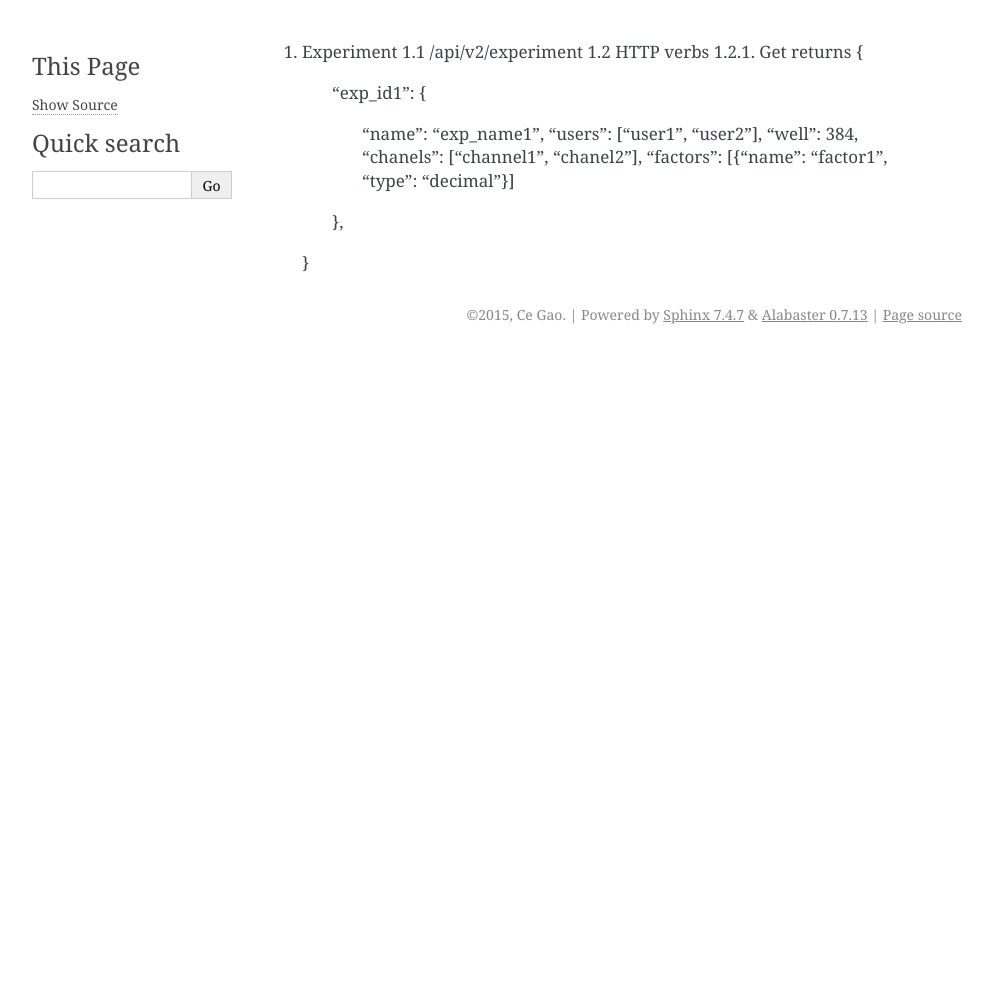
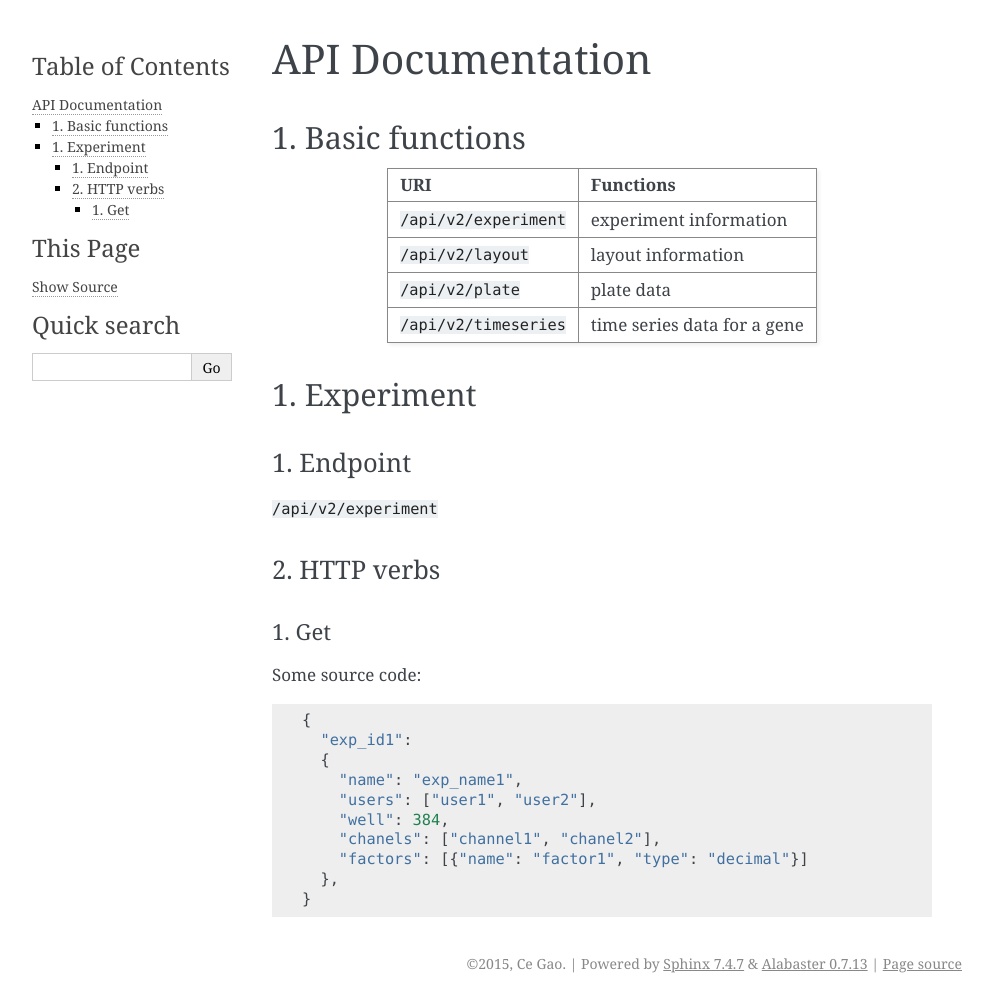
Before and after one commit to gaoce/TimeVis, a Sphinx documentation site: the page built from docs/api.rst, in a window 1280 px wide. Shown: the whole page, without its empty margins (148-1141 px from the left). Built offline with Sphinx 7.4.7, drawn with Linux system fonts in a browser that asks for light colours; before the commit the page ends 900 px from its top, so only the background shows below that.

Commit message:
Update documentation

```diff
--- a/docs/api.rst
+++ b/docs/api.rst
@@ -1,15 +1,45 @@
+*****************
+API Documentation
+*****************
+
+1. Basic functions
+==================
+
++------------------------+------------------------------+
+| URI                    | Functions                    |
++========================+==============================+
+| ``/api/v2/experiment`` | experiment information       |
++------------------------+------------------------------+
+| ``/api/v2/layout``     | layout information           |
++------------------------+------------------------------+
+| ``/api/v2/plate``      | plate data                   |
++------------------------+------------------------------+
+| ``/api/v2/timeseries`` | time series data for a gene  |
++------------------------+------------------------------+
+
 1. Experiment
-   1.1 /api/v2/experiment
-   1.2 HTTP verbs
-   1.2.1. Get
-   returns
-   {
-     "exp_id1":
-     {
-       "name": "exp_name1",
-       "users": ["user1", "user2"],
-       "well": 384,
-       "chanels": ["channel1", "chanel2"],
-       "factors": [{"name": "factor1", "type": "decimal"}]
-     },
-   }
+=============
+
+1. Endpoint
+---------------------
+``/api/v2/experiment``
+
+2. HTTP verbs
+-------------
+
+
+
+1. Get
+^^^^^^
+Some source code::
+
+  {
+    "exp_id1":
+    {
+      "name": "exp_name1",
+      "users": ["user1", "user2"],
+      "well": 384,
+      "chanels": ["channel1", "chanel2"],
+      "factors": [{"name": "factor1", "type": "decimal"}]
+    },
+  }
```
Also changed, not shown: 1 other file.
